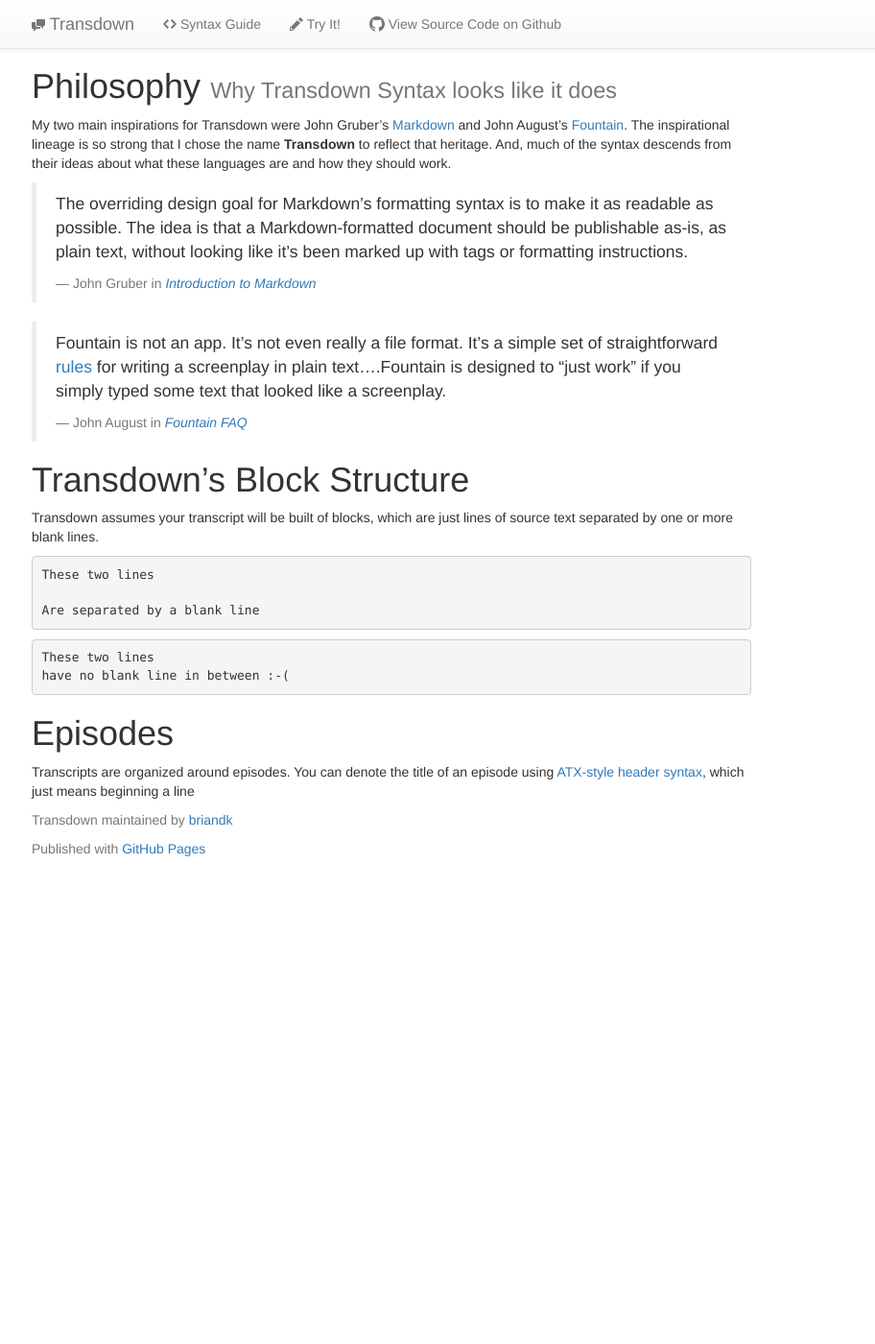
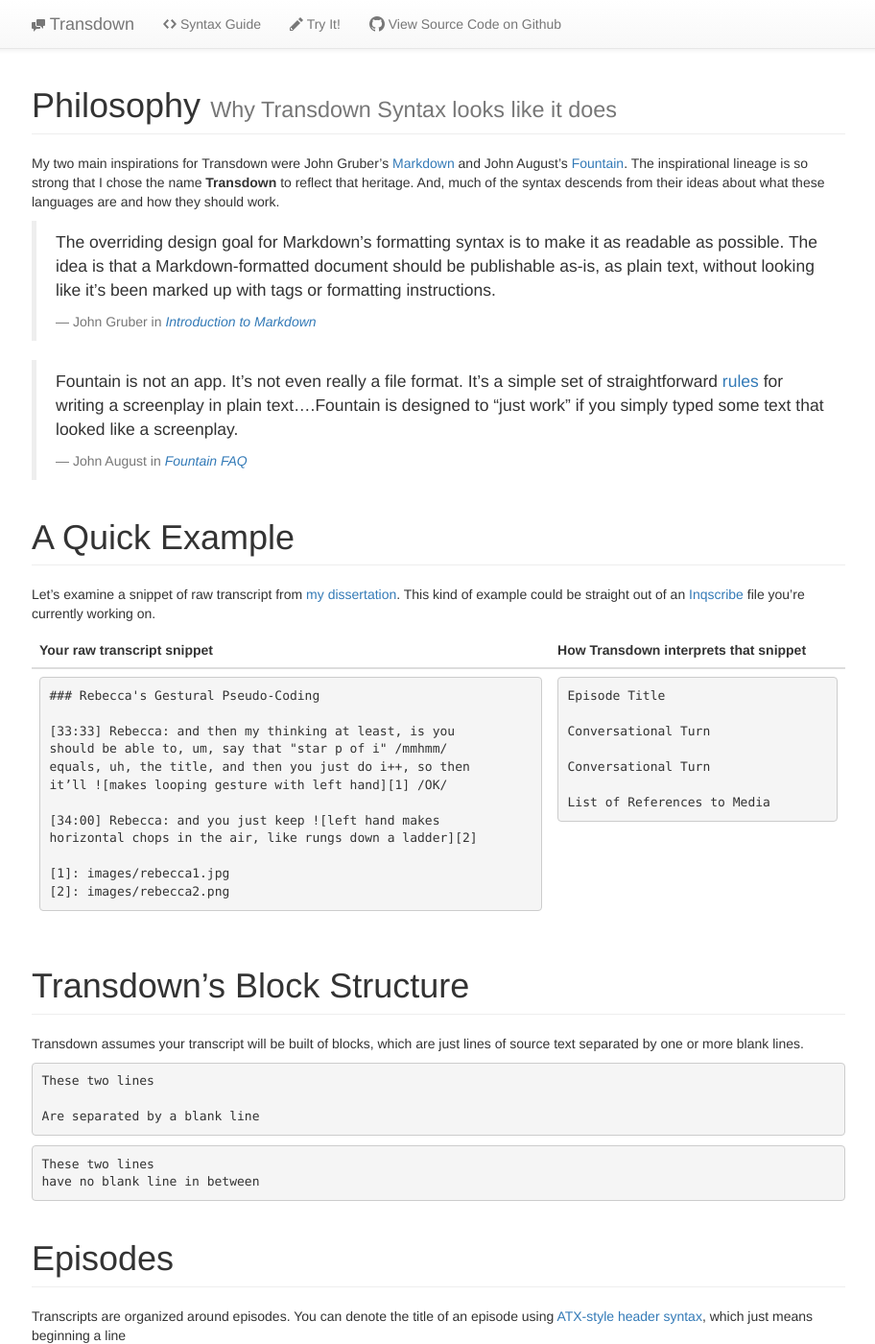
Before and after one commit to briandk/transdown, a Jekyll site: the page built from syntax.html, in a window 1280 px wide and 1400 px high. Shown: the whole window at 96% size, without its empty margins (37-949 px from the left). Built offline with Jekyll 4.4.1, drawn with Linux system fonts in a browser that asks for light colours.

Commit message:
Begin Syntax Guide

```diff
--- a/_includes/navbar.html
+++ b/_includes/navbar.html
@@ -26,7 +26,7 @@
                         <span class="octicon octicon-code"></span>
                         Syntax Guide</a></li>
                 <li>
-                    <a href="#try-it">
+                    <a href="try-it.html">
                         <span class="octicon octicon-pencil"></span>
                         Try It!</a></li>
                 <li>
--- a/_includes/syntaxGuide.html
+++ b/_includes/syntaxGuide.html
@@ -1,21 +1,77 @@
-<h1>Philosophy <small>Why Transdown Syntax looks like it does</small></h1>
+<h1 class="page-header">Philosophy <small>Why Transdown Syntax looks like it does</small></h1>
 
-<p>My two main inspirations for Transdown were John Gruber&#8217;s <a href="http://daringfireball.net/markdown">Markdown</a> and John August&#8217;s <a href="http://fountain.io">Fountain</a>. The inspirational lineage is so strong that I chose the name <strong>Transdown</strong> to reflect that heritage. And, much of the syntax descends from their ideas about what these languages are and how they should work.</p>
+	<p>
+	  My two main inspirations for Transdown were John Gruber&#8217;s <a href="http://daringfireball.net/markdown">Markdown</a> and John August&#8217;s <a href="http://fountain.io">Fountain</a>. The inspirational lineage is so strong that I chose the name <strong>Transdown</strong> to reflect that heritage. And, much of the syntax descends from their ideas about what these languages are and how they should work.
+	</p>
 
 	<blockquote>
-<p>The overriding design goal for Markdown’s formatting syntax is to make it as readable as possible. The idea is that a Markdown-formatted document should be publishable as-is, as plain text, without looking like it’s been marked up with tags or formatting instructions. <footer>John Gruber in <a href="http://daringfireball.net/projects/markdown/"><cite title="Introduction to Markdown">Introduction to Markdown</cite></a></footer></p>
+	  <p>
+	    The overriding design goal for Markdown’s formatting syntax is to make it as readable as possible. The idea is that a Markdown-formatted document should be publishable as-is, as plain text, without looking like it’s been marked up with tags or formatting instructions.
+	  </p>
+	  <footer>John Gruber in
+	    <a href="http://daringfireball.net/projects/markdown/">
+	      <cite title="Introduction to Markdown">Introduction to Markdown</cite>
+	    </a>
+	  </footer>
 	</blockquote>
-<blockquote><p>Fountain is not an app. It’s not even really a file format. It’s a simple set of straightforward <a href="http://fountain.io/syntax">rules</a> for writing a screenplay in plain text….Fountain is designed to “just work” if you simply typed some text that looked like a screenplay.</p><footer>John August in <a href="http://fountain.io/faq"><cite title="Fountain FAQ">Fountain FAQ</cite></a></footer></blockquote>
 
-<h1>Transdown&#8217;s Block Structure</h1>
+	<blockquote>
+	  <p>
+	    Fountain is not an app. It’s not even really a file format. It’s a simple set of straightforward <a href="http://fountain.io/syntax">rules</a> for writing a screenplay in plain text….Fountain is designed to “just work” if you simply typed some text that looked like a screenplay.
+	  </p>
+	  <footer>John August in
+	    <a href="http://fountain.io/faq">
+	      <cite title="Fountain FAQ">Fountain FAQ</cite>
+	    </a>
+	  </footer>
+	</blockquote>
+<h1 class="page-header">A Quick Example</h1>
+
+<p>Let&#8217;s examine a snippet of raw transcript from <a href="http://hdl.handle.net/1903/15177">my dissertation</a>. This kind of example could be straight out of an <a href="http://www.inqscribe.com/">Inqscribe</a> file you&#8217;re currently working on.</p>
+<table class="table">
+  <thead>
+    <tr>
+      <th>Your raw transcript snippet</th>
+      <th>How Transdown interprets that snippet</th>
+    </tr>
+  </thead>
+  <tbody>
+    <tr>
+      <td>
+        <pre>### Rebecca's Gestural Pseudo-Coding
+
+[33:33] Rebecca: and then my thinking at least, is you
+should be able to, um, say that "star p of i" /mmhmm/
+equals, uh, the title, and then you just do i++, so then
+it’ll ![makes looping gesture with left hand][1] /OK/
+
+[34:00] Rebecca: and you just keep ![left hand makes
+horizontal chops in the air, like rungs down a ladder][2]
+
+[1]: images/rebecca1.jpg
+[2]: images/rebecca2.png</pre>
+        </td>
+        <td>
+          <pre>Episode Title
+
+Conversational Turn
+
+Conversational Turn
+
+List of References to Media</pre>
+          </td>
+        </tr>
+      </tbody>
+    </table>
+    <h1 class="page-header">Transdown&#8217;s Block Structure</h1>
 
     <p>Transdown assumes your transcript will be built of blocks, which are just lines of source text separated by one or more blank lines.</p>
     <pre><code class="(null)">These two lines
 
 Are separated by a blank line</code></pre>
       <pre><code class="(null)">These two lines
-have no blank line in between :-(</code></pre>
+have no blank line in between</code></pre>
 
-<h1>Episodes</h1>
+        <h1 class="page-header">Episodes</h1>
 
         <p>Transcripts are organized around episodes. You can denote the title of an episode using <a href="http://spec.commonmark.org/0.17/#atx-headers">ATX-style header syntax</a>, which just means beginning a line </p>
--- a/stylesheets/transdown-input.css
+++ b/stylesheets/transdown-input.css
@@ -1,9 +1,5 @@
 #text-to-transdownify {
     width:100%;
-}
-
-#transcriptulator {
-  padding-top: 30px;
 }
 
 body {
--- a/syntax.html
+++ b/syntax.html
@@ -6,7 +6,7 @@
 
     <div class="row">
 
-        <div class="col-md-8">
+        <div class="col-md-9">
             {% include syntaxGuide.html %}
         </div>
     </div>
```
Also changed, not shown: index.html (+0 -42 lines), syntax.md (+36 -4 lines), try-it.html (added, +47 -0 lines). Lines whose indentation alone changed are shown as unchanged.
